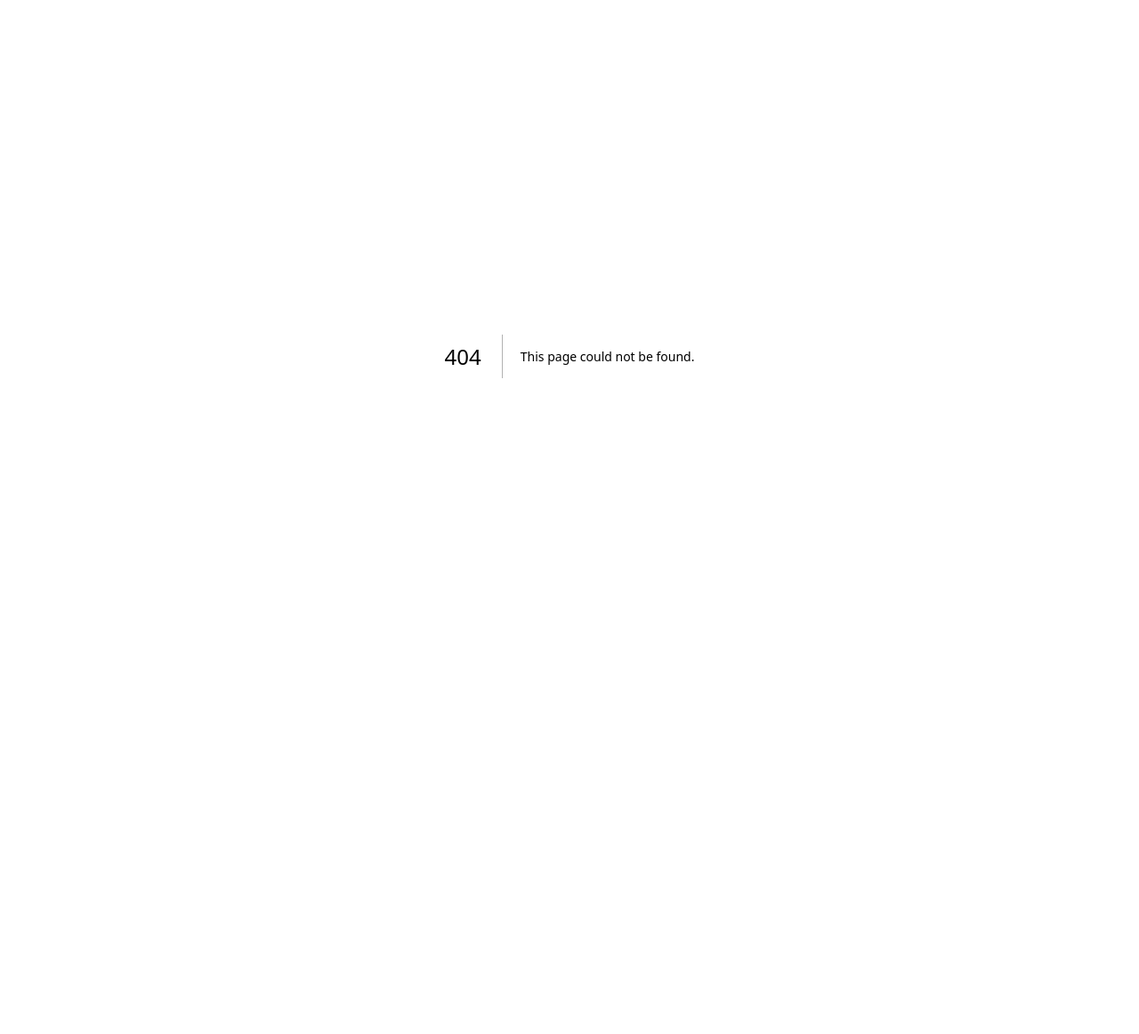
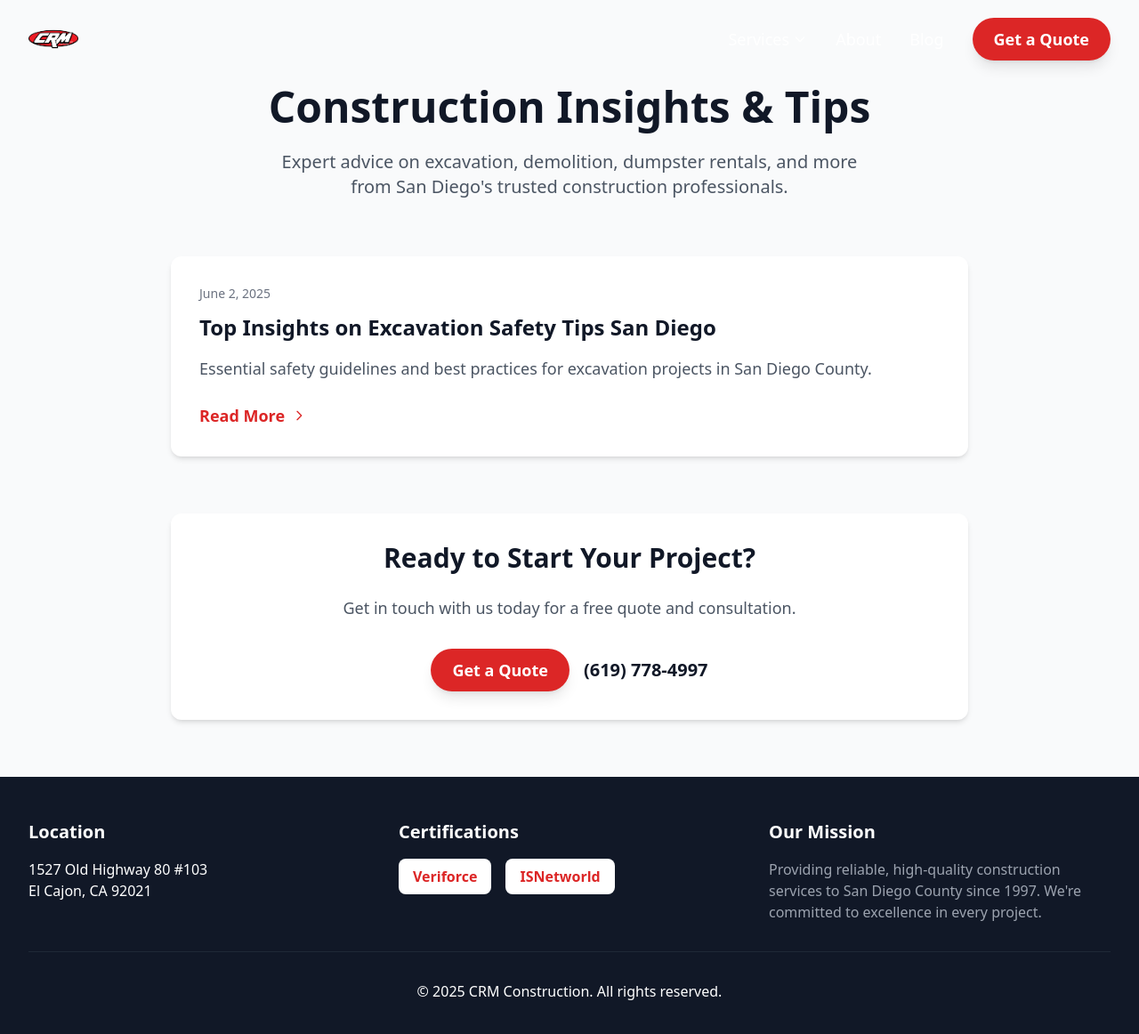
Before and after one commit to Ceir-Ceir/crmsite, a Next.js app: page /blog in a window 1280 px wide. Before the commit this address had no page. Shown: the top 1162 px of the page at 89% size. Before the commit the page ends 800 px from the top, so only its background shows below. Built offline with nearby package versions, Linux system fonts and the light colour scheme.

Commit message:
fixed blog

```diff
--- /dev/null
+++ b/src/app/blog/page.tsx
@@ -0,0 +1,224 @@
+"use client";
+
+import { useState, useEffect } from "react";
+import { motion } from "framer-motion";
+import Image from "next/image";
+import Link from "next/link";
+import Button from "@/components/ui/Button";
+import AnimatedLink from "@/components/ui/AnimatedLink";
+import ServicesDropdown from "@/components/ui/ServicesDropdown";
+import Card from "@/components/ui/Card";
+
+// This would normally fetch from your blog posts
+// For now, we'll create a simple blog listing
+const blogPosts = [
+  {
+    slug: "top-insights-on-excavation-safety-tips-san-diego",
+    title: "Top Insights on Excavation Safety Tips San Diego",
+    excerpt: "Essential safety guidelines and best practices for excavation projects in San Diego County.",
+    date: "2025-06-02",
+  },
+];
+
+export default function BlogIndex() {
+  const [isScrolled, setIsScrolled] = useState(false);
+  const [isMenuOpen, setIsMenuOpen] = useState(false);
+
+  useEffect(() => {
+    const handleScroll = () => setIsScrolled(window.scrollY > 20);
+    window.addEventListener("scroll", handleScroll);
+    return () => window.removeEventListener("scroll", handleScroll);
+  }, []);
+
+  return (
+    <motion.div
+      initial={{ opacity: 0 }}
+      animate={{ opacity: 1 }}
+      transition={{ duration: 0.5 }}
+      className="min-h-screen bg-gray-50"
+    >
+      {/* Header */}
+      <header className={`fixed top-0 left-0 right-0 z-50 transition-all duration-300 ${
+        isScrolled ? "bg-white shadow-md py-2" : "bg-transparent py-4"
+      }`}>
+        <div className="container mx-auto px-4">
+          <div className="flex items-center justify-between">
+            <AnimatedLink href="/" className="text-2xl font-bold text-red-600">
+              <Image
+                src="/assets/logo.png"
+                alt="CRM Construction Logo"
+                width={150}
+                height={75}
+                className="h-14 w-auto"
+              />
+            </AnimatedLink>
+
+            <button
+              onClick={() => setIsMenuOpen(!isMenuOpen)}
+              className="md:hidden p-2 rounded-lg hover:bg-gray-100 focus:outline-none focus:ring-2 focus:ring-red-400"
+              aria-label="Toggle menu"
+            >
+              <div className="w-6 h-5 relative flex flex-col justify-between">
+                <span className={`w-full h-0.5 bg-gray-800 transition-all duration-300 ${
+                  isMenuOpen ? "rotate-45 translate-y-2" : ""
+                }`} />
+                <span className={`w-full h-0.5 bg-gray-800 transition-all duration-300 ${
+                  isMenuOpen ? "opacity-0" : ""
+                }`} />
+                <span className={`w-full h-0.5 bg-gray-800 transition-all duration-300 ${
+                  isMenuOpen ? "-rotate-45 -translate-y-2" : ""
+                }`} />
+              </div>
+            </button>
+
+            <nav className="hidden md:flex items-center space-x-8">
+              <ServicesDropdown isScrolled={isScrolled} />
+              <AnimatedLink href="/about" isScrolled={isScrolled}>About</AnimatedLink>
+              <AnimatedLink href="/blog" isScrolled={isScrolled}>Blog</AnimatedLink>
+              <Button href="/contact">Get a Quote</Button>
+            </nav>
+          </div>
+        </div>
+
+        {isMenuOpen && (
+          <motion.div
+            initial={{ opacity: 0, y: -20 }}
+            animate={{ opacity: 1, y: 0 }}
+            exit={{ opacity: 0, y: -20 }}
+            className="md:hidden fixed inset-0 bg-white z-40 pt-20"
+          >
+            <nav className="container mx-auto px-4">
+              <div className="flex flex-col space-y-4">
+                <ServicesDropdown isScrolled={isScrolled} />
+                <AnimatedLink href="/about" className="px-4 py-2 text-black hover:text-red-600 transition-colors duration-200">
+                  About
+                </AnimatedLink>
+                <AnimatedLink href="/blog" className="px-4 py-2 text-black hover:text-red-600 transition-colors duration-200">
+                  Blog
+                </AnimatedLink>
+                <Button href="/contact" fullWidth>Get a Quote</Button>
+              </div>
+            </nav>
+          </motion.div>
+        )}
+      </header>
+
+      {/* Main Content */}
+      <main className="pt-24 pb-16">
+        <div className="container mx-auto px-4">
+          <div className="max-w-4xl mx-auto">
+            {/* Hero Section */}
+            <div className="text-center mb-16">
+              <h1 className="text-4xl md:text-5xl font-bold text-gray-900 mb-6">
+                Construction Insights & Tips
+              </h1>
+              <p className="text-xl text-gray-600 max-w-2xl mx-auto">
+                Expert advice on excavation, demolition, dumpster rentals, and more from San Diego's trusted construction professionals.
+              </p>
+            </div>
+
+            {/* Blog Posts Grid */}
+            <div className="grid gap-8">
+              {blogPosts.map((post) => (
+                <Card key={post.slug} padding="lg">
+                  <article className="group">
+                    <div className="flex flex-col md:flex-row gap-6">
+                      <div className="flex-1">
+                        <div className="flex items-center gap-4 text-sm text-gray-500 mb-3">
+                          <time dateTime={post.date}>
+                            {new Date(post.date).toLocaleDateString('en-US', {
+                              year: 'numeric',
+                              month: 'long',
+                              day: 'numeric'
+                            })}
+                          </time>
+                        </div>
+
+                        <h2 className="text-2xl font-bold text-gray-900 mb-4 group-hover:text-red-600 transition-colors">
+                          <Link href={`/blog/${post.slug}`}>
+                            {post.title}
+                          </Link>
+                        </h2>
+
+                        <p className="text-gray-600 mb-6 leading-relaxed">
+                          {post.excerpt}
+                        </p>
+
+                        <Link
+                          href={`/blog/${post.slug}`}
+                          className="inline-flex items-center text-red-600 font-semibold hover:text-red-700 transition-colors"
+                        >
+                          Read More
+                          <svg className="w-4 h-4 ml-2" fill="none" stroke="currentColor" viewBox="0 0 24 24">
+                            <path strokeLinecap="round" strokeLinejoin="round" strokeWidth={2} d="M9 5l7 7-7 7" />
+                          </svg>
+                        </Link>
+                      </div>
+                    </div>
+                  </article>
+                </Card>
+              ))}
+            </div>
+
+            {/* CTA Section */}
+            <section className="mt-16">
+              <Card padding="lg">
+                <div className="text-center">
+                  <h2 className="text-3xl font-bold text-gray-900 mb-6">
+                    Ready to Start Your Project?
+                  </h2>
+                  <p className="text-gray-600 mb-8">
+                    Get in touch with us today for a free quote and consultation.
+                  </p>
+                  <div className="flex flex-col md:flex-row items-center justify-center gap-4">
+                    <Button href="/contact" variant="primary">Get a Quote</Button>
+                    <a
+                      href="tel:+16197784997"
+                      className="text-xl font-bold text-gray-900 hover:text-red-600 transition"
+                    >
+                      (619) 778-4997
+                    </a>
+                  </div>
+                </div>
+              </Card>
+            </section>
+          </div>
+        </div>
+      </main>
+
+      {/* Footer */}
+      <footer className="bg-gray-900 text-white py-12">
+        <div className="container mx-auto px-4">
+          <div className="grid grid-cols-1 md:grid-cols-3 gap-8">
+            <div>
+              <h3 className="text-xl font-bold mb-4">Location</h3>
+              <p>1527 Old Highway 80 #103</p>
+              <p>El Cajon, CA 92021</p>
+            </div>
+            <div>
+              <h3 className="text-xl font-bold mb-4">Certifications</h3>
+              <div className="flex flex-wrap gap-4">
+                <div className="bg-white rounded-lg px-4 py-2">
+                  <span className="text-red-600 font-bold">Veriforce</span>
+                </div>
+                <div className="bg-white rounded-lg px-4 py-2">
+                  <span className="text-red-600 font-bold">ISNetworld</span>
+                </div>
+              </div>
+            </div>
+            <div>
+              <h3 className="text-xl font-bold mb-4">Our Mission</h3>
+              <p className="text-gray-400">
+                Providing reliable, high-quality construction services to San Diego County since 1997.
+                We're committed to excellence in every project.
+              </p>
+            </div>
+          </div>
+          <div className="mt-8 pt-8 border-t border-gray-800 text-center">
+            <p>&copy; {new Date().getFullYear()} CRM Construction. All rights reserved.</p>
+          </div>
+        </div>
+      </footer>
+    </motion.div>
+  );
+}
```
Also changed, not shown: blog-agent/savePost.js (+7 -1 lines), src/app/blog/index.tsx (deleted).
